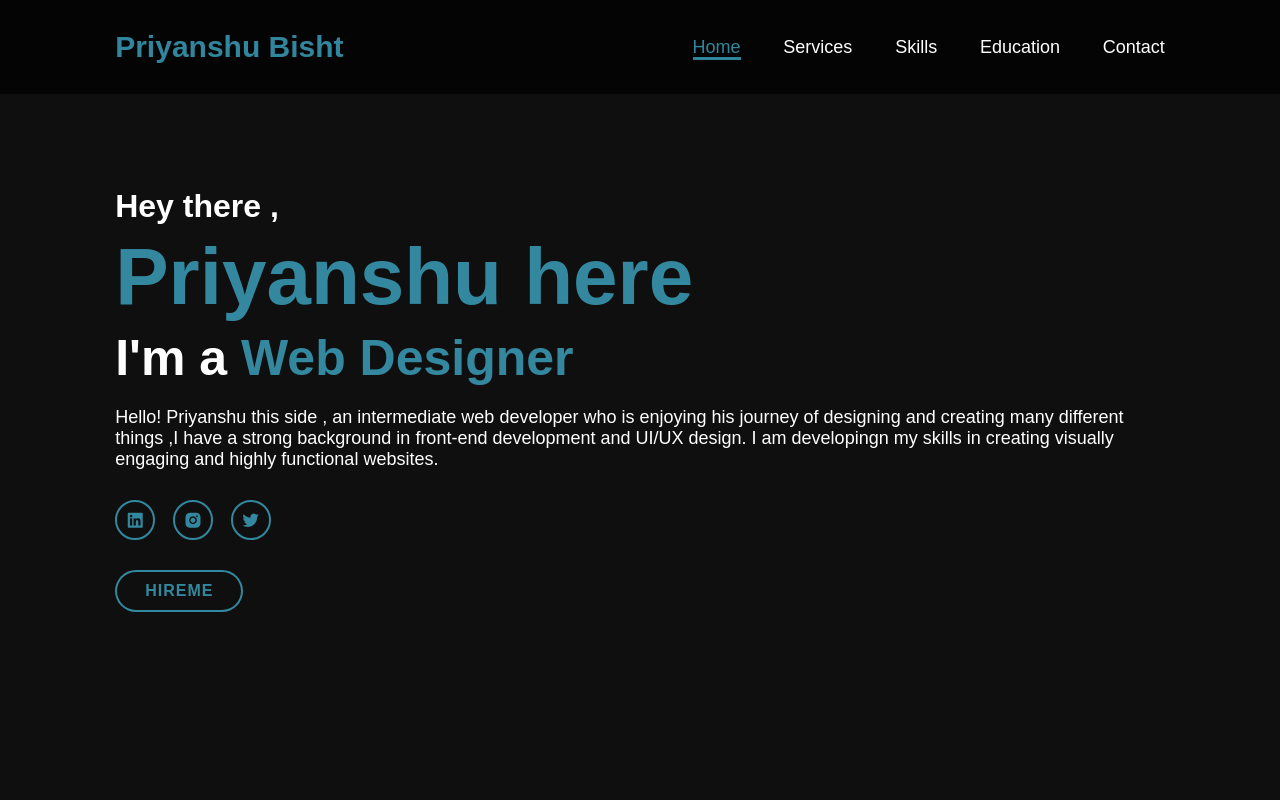
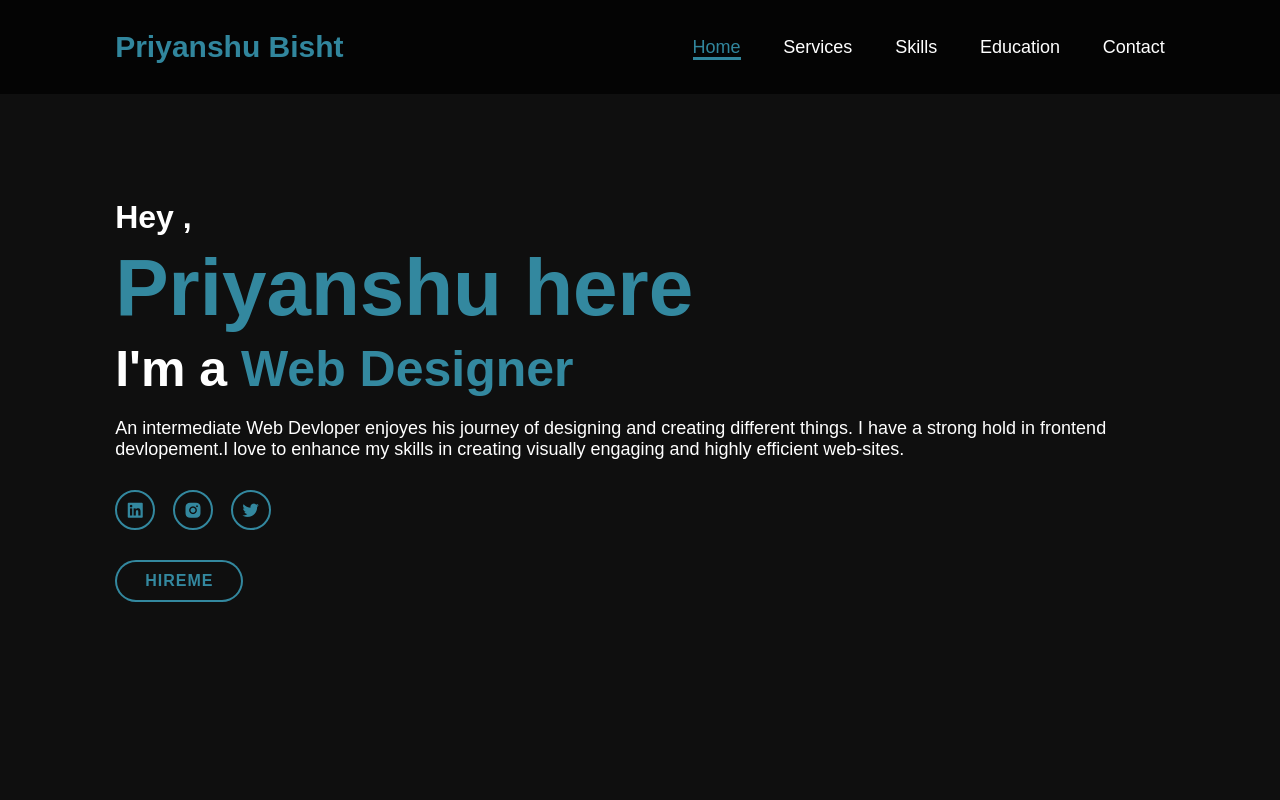
Before and after one commit to PriyanshuBisht2503/Prodigy_WD_04, a plain HTML site: page index.html in a window 1280 px wide. Shown: the top 800 px of the page. Drawn offline with nearby package versions, Linux system fonts and the light colour scheme.

Commit message:
Update index.html
basic editing

```diff
--- a/index.html
+++ b/index.html
@@ -26,17 +26,15 @@
        <section class="home" id="home">
 
         <div class="home-content">
-            <h3>Hey there ,</h3>
+            <h3>Hey ,</h3>
             <h1><span>Priyanshu here</span></h1>
             <h3 class="text-animation">
                 I'm a <span></span>
             </h3>
 
-            <p>Hello! Priyanshu this side , an intermediate web developer
-                who is enjoying his journey of designing and creating many
-                different things ,I have a strong background in front-end development
-                 and UI/UX design. I am developingn my skills in creating visually
-                 engaging and highly functional websites.
+            <p>An intermediate Web Devloper enjoyes his journey of designing and creating different things.
+                    I have a strong hold in frontend devlopement.I love to enhance my skills in creating visually engaging and
+                    highly efficient web-sites.
             </p>
 
             <div class="social-icons">
@@ -71,7 +69,7 @@
                 <i class='bx bx-code-alt' ></i>
                 <h3>Web Development</h3>
                 <p>Welcome to my graphic design services!
-                    As a seasoned graphic designer,
+                    As a seasoned web dev designer,
                     I offer a wide range of services tailored to meet
                     your unique needs and help your brand stand out.
                     Here are the services I provide:
@@ -83,7 +81,7 @@
             <div class="services-box">
                 <i class='bx bx-code' ></i>
                 <h3>Frontend Development</h3>
-                <p>Welcome to my graphic design services!
+                <p>Welcome to my frontend design services!
                     As a seasoned graphic designer,
                     I offer a wide range of services tailored to meet
                     your unique needs and help your brand stand out.
```
